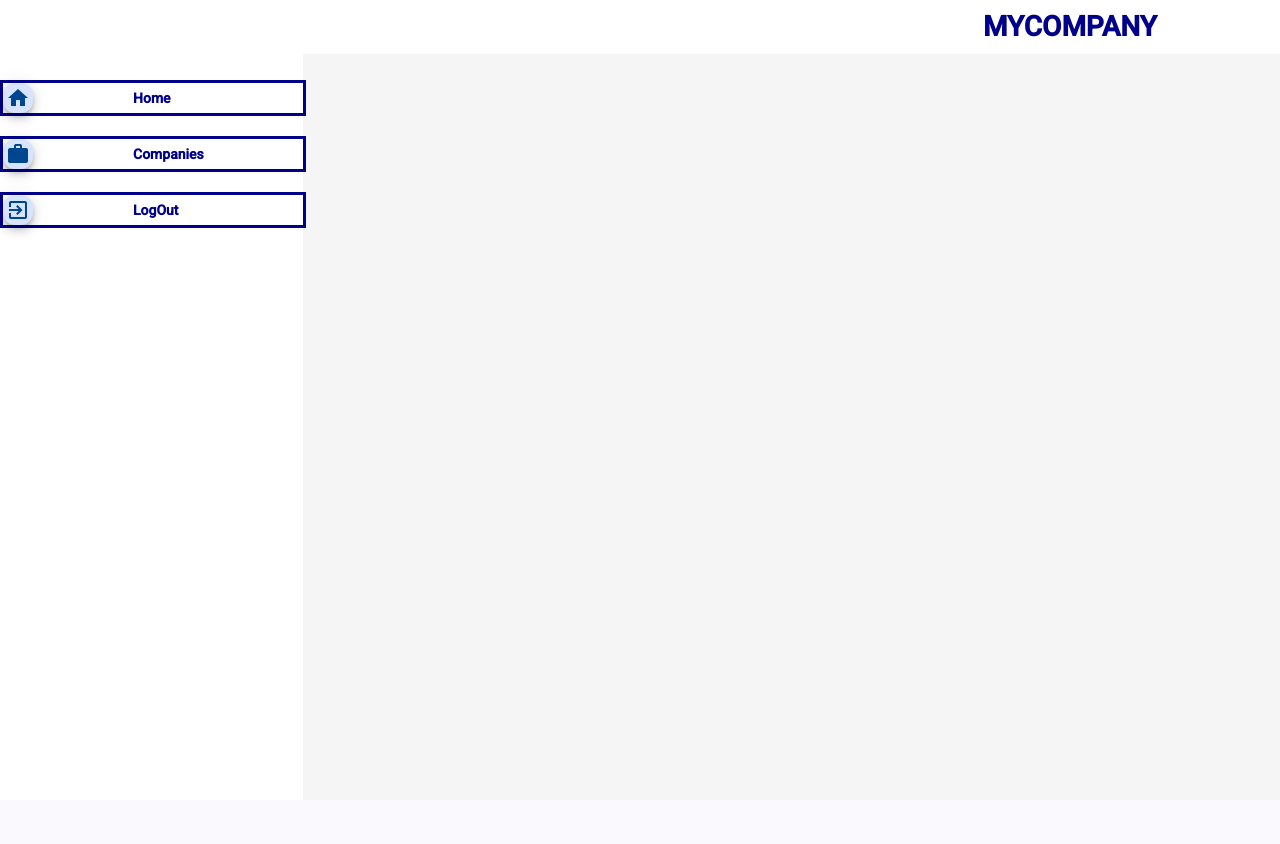
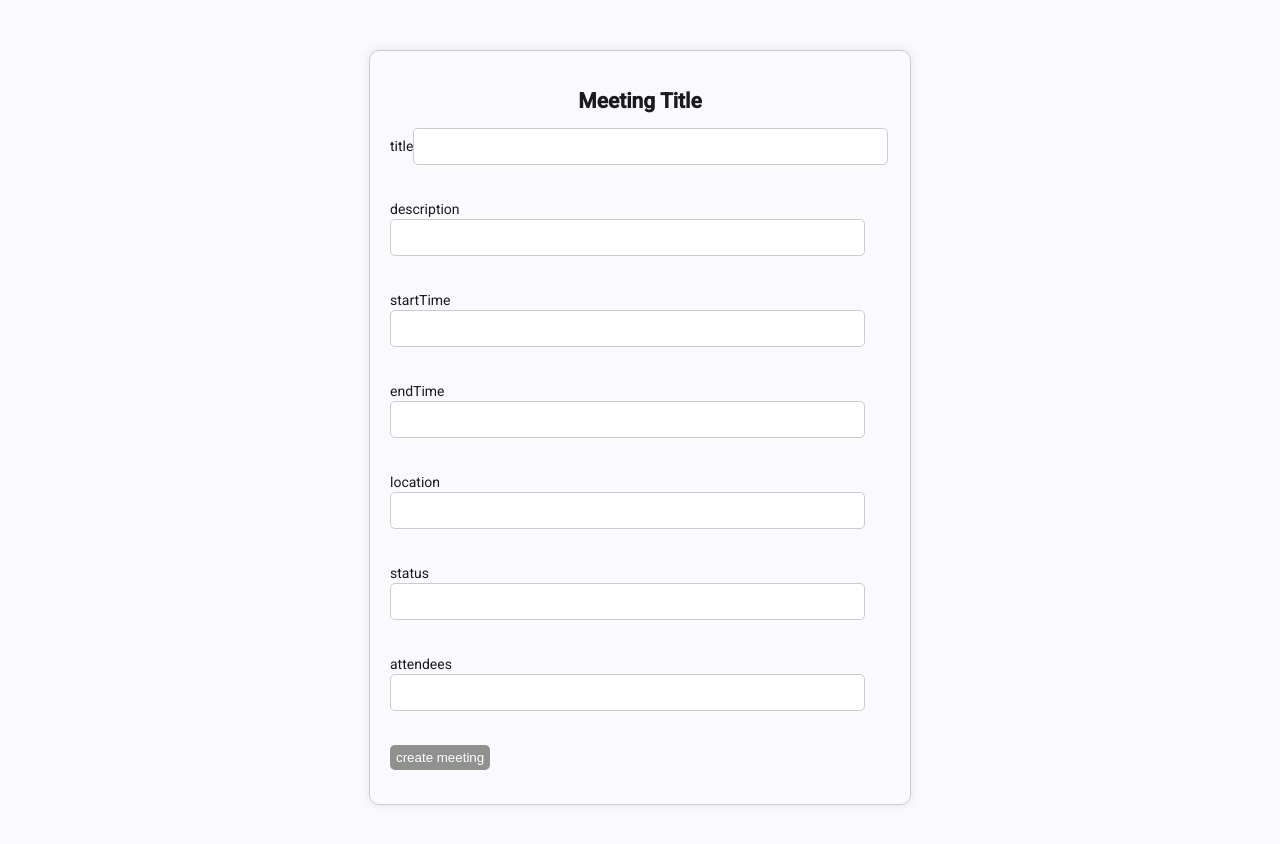
Before and after one commit to thabomahlalela/electronic-attendence-register, an Angular app: page / in a window 1280 px wide. Shown: the top 844 px of the page. Before the commit the page ends 800 px from the top, so only its background shows below. Built offline with nearby package versions, Linux system fonts and the light colour scheme.

Commit message:
capture-meeting

```diff
--- a/src/app/app.html
+++ b/src/app/app.html
@@ -1,3 +1,6 @@
+
+<app-capture-meeting/>
+
 <!-- <app-about-company/> -->
  <!-- <app-capture-survey/> -->
 
@@ -5,4 +8,4 @@
 
  <!-- <app-view-complaints-component></app-view-complaints-component> -->
   <!-- <app-view-compliments-component></app-view-compliments-component> -->
-<router-outlet></router-outlet>
+<!-- <router-outlet></router-outlet> -->
--- a/src/app/app.ts
+++ b/src/app/app.ts
@@ -3,11 +3,12 @@ import { RouterOutlet } from '@angular/router';
 import { Survey } from "./components/survey/survey";
 import { AboutCompany } from "./components/about-company/about-company";
 import { CaptureSurvey } from './components/capture-survey/capture-survey';
+import { CaptureMeeting } from "./components/capture-meeting/capture-meeting";
 
 
 @Component({
   selector: 'app-root',
-  imports: [RouterOutlet, AboutCompany,CaptureSurvey],
+  imports: [RouterOutlet, AboutCompany, CaptureSurvey, CaptureMeeting],
   templateUrl: './app.html',
   styleUrl: './app.css'
 })
--- a/src/app/clientService.ts
+++ b/src/app/clientService.ts
@@ -3,6 +3,7 @@ import { Injectable } from "@angular/core";
 import { Company } from "./models/company.models";
 import { Survey } from "./components/survey/survey";
 import { SurveyObj } from "./models/survey.model";
+import { Meeting } from "./models/meeting.models";
 
 @Injectable({
     providedIn : 'root'
@@ -88,7 +89,7 @@ export class ClientService{
         },
 
     ]
-    //  private apiUrl = '/api/companies';
+
 
     clientOptions= [
         {
@@ -119,9 +120,12 @@ export class ClientService{
       }
 
       captureSurvey(survey: SurveyObj):void{
-        console.log(survey)
+        // console.log(survey)
 
       }
+
+    captureMeeting(meeting: Meeting):void{
+     }
 
 
 
--- /dev/null
+++ b/src/app/components/capture-meeting/capture-meeting.css
@@ -0,0 +1,39 @@
+.box{
+
+    width: 500px;
+    margin: 50px auto;
+    padding: 20px;
+    border: 1px solid #ccc;
+    border-radius: 10px;
+    box-shadow: 0 0 10px  rgba(0, 0, 0,0.1);
+
+}
+input{
+     width: 95%;
+    padding: 10px;
+    margin-bottom: 20px;
+    border: 1px solid #ccc;
+    border-radius: 5px;
+    box-sizing: border-box;
+
+}
+h2{
+    text-align : center;
+    margin-top: 20px;
+}
+
+button{
+
+    height: 25px;
+    background-color: #8e918e;
+    color: #fff;
+    border:none;
+    border-radius: 5px;
+    cursor: pointer;
+
+
+}
+:hover button{
+    background-color: #5a6773;
+
+}
--- /dev/null
+++ b/src/app/components/capture-meeting/capture-meeting.html
@@ -0,0 +1,42 @@
+
+
+<div class="box"  [formGroup]="form"  (ngSubmit)="captureMeeting()">
+    <form>
+
+        <p>
+            <h2>Meeting Title</h2>
+        <p>
+            <label>title</label>
+            <input type="text" name="title" formControlName="title" >
+        </p>
+        <p>
+            <label>description</label>
+            <input type="txt" name="description" formControlName ="description">
+        </p>
+        <p>
+            <label>startTime</label>
+            <input type="txt" name="startTime" formControlName="startTime">
+        </p>
+        <p>
+            <label>endTime</label>
+            <input type="text" name="endTime" formControlName ="endTime">
+        </p>
+        <p>
+            <label>location</label>
+            <input type="txt" name="location" formControlName ="location">
+        </p>
+        <p>
+            <label>status</label>
+            <input type="txt" name="status" formControlName="status">
+        </p>
+        <p>
+            <label>attendees</label>
+            <input type="text" name="attendees" formControlName="attendees">
+        </p>
+        <p>
+            <button type="submit">create meeting</button>
+
+
+        </p>
+    </form>
+</div>
--- /dev/null
+++ b/src/app/components/capture-meeting/capture-meeting.ts
@@ -0,0 +1,62 @@
+import { Component } from '@angular/core';
+import { FormControl, FormGroup, ReactiveFormsModule, Validators } from '@angular/forms';
+import { ClientService } from '../../clientService';
+import id from '@angular/common/locales/extra/id';
+
+
+@Component({
+  selector: 'app-capture-meeting',
+  imports: [ReactiveFormsModule],
+  templateUrl: './capture-meeting.html',
+  styleUrl: './capture-meeting.css'
+})
+export class CaptureMeeting {
+
+  title ='';
+  description = '';
+  startTime = '';
+  endTime ='';
+  location ='';
+  status ='';
+  attendees ='';
+
+  constructor(private clientService : ClientService){}
+
+
+
+
+  form = new FormGroup({
+    title : new FormControl('',Validators.required),
+    description: new FormControl(''),
+    startTime : new FormControl(''),
+    endTime : new FormControl(''),
+    location : new FormControl(''),
+    status : new FormControl(''),
+    attendees : new FormControl('')
+
+  })
+
+captureMeeting():void{
+
+  this.clientService.captureMeeting({
+    id:0,
+    title : this.form.value.title!,
+  description:this.form.value.description!,
+  startTime : this.form.value.startTime!,
+  endTime :this.form.value.endTime!,
+  location:this.form.value.location!,
+  status: this.form.value.status!
+  // attendees :''
+
+  })
+
+  const meeting = this.form.value
+  console.log(meeting)
+
+
+
+ }
+
+
+
+}
--- a/src/app/components/capture-survey/capture-survey.html
+++ b/src/app/components/capture-survey/capture-survey.html
@@ -15,7 +15,7 @@
 
     <p>
         <label>Description:</label>
-        <!-- <input type="text"   name="description"  formControlName="description" > -->
+
          <mat-form-field class="example-full-width">
     <mat-label>add description</mat-label>
     <textarea matInput name="description"  formControlName="description"></textarea>
```
Also changed, not shown: src/app/models/meeting.models.ts (+5 -3 lines), 2 other files (tests, documents, lock files or other folders).
